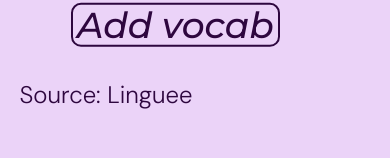
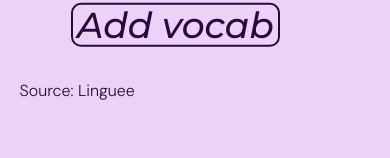
Before and after one commit to DrDrProfRosenthal/nextjs-dashboard, a Next.js app: page / in a window 390 px wide. Both pictures are taken after a click on the element 35 px from the left and 32 px from the top of the page. Shown: the part 684-842 px from the top of the page. Built offline with nearby package versions, Linux system fonts and the light colour scheme; a web font is replaced by a local one.

Commit message:
responsive updates

```diff
--- a/app/page.tsx
+++ b/app/page.tsx
@@ -123,7 +123,7 @@ export default async function Page() {
 
                             </form>
                             <br></br>
-                            <span className='dm-sans text-2xl block'>Source: Linguee</span>
+                            <span className='dm-sans text-base block'>Source: Linguee</span>
                         </div>
 
 
```
